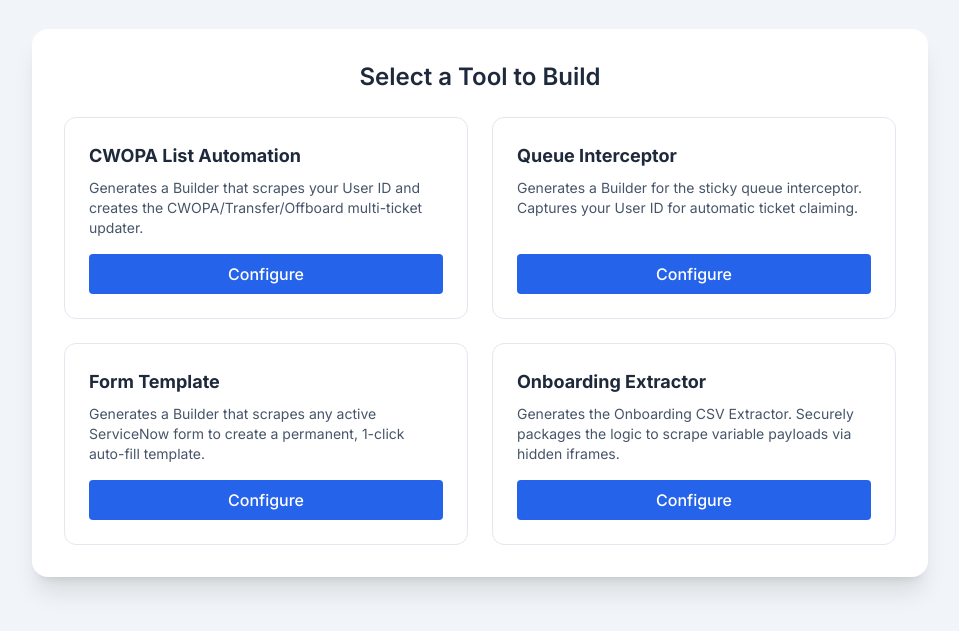
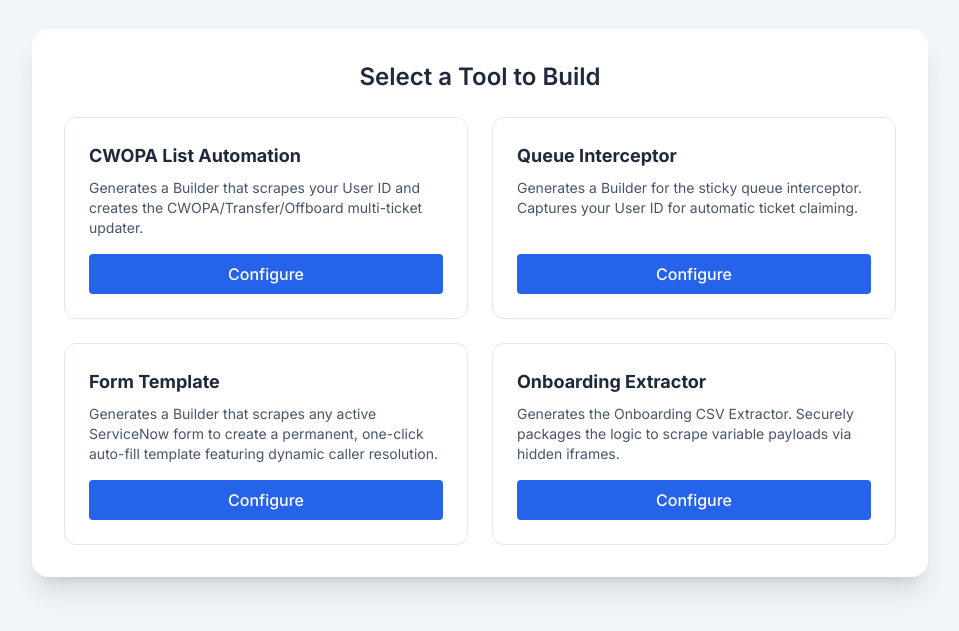
Before and after one commit to ekayaprod/ServiceNowSuite, a website: page index.html in a window 1280 px wide. Shown: the part 149-780 px from the top of the page, without its empty margins (160-1119 px from the left). Drawn offline with nearby package versions, Linux system fonts and the light colour scheme.

Commit message:
Enhance Form Template description with dynamic caller resolution
Updated description for the Form Template tool to include dynamic caller resolution.

```diff
--- a/index.html
+++ b/index.html
@@ -40,7 +40,7 @@
 
                         <div class="border rounded-xl p-6 hover:shadow-md cursor-pointer transition flex flex-col h-full bg-white border-slate-200 hover:border-blue-400 tool-card" data-tool="template">
                             <h3 class="text-lg font-bold text-slate-800">Form Template</h3>
-                            <p class="text-sm text-slate-600 mt-2 flex-grow">Generates a Builder that scrapes any active ServiceNow form to create a permanent, 1-click auto-fill template.</p>
+                            <p class="text-sm text-slate-600 mt-2 flex-grow">Generates a Builder that scrapes any active ServiceNow form to create a permanent, one-click auto-fill template featuring dynamic caller resolution.</p>
                             <button class="mt-4 px-4 py-2 bg-blue-600 text-white rounded font-medium hover:bg-blue-700 w-full pointer-events-none">Configure</button>
                         </div>
 
```
